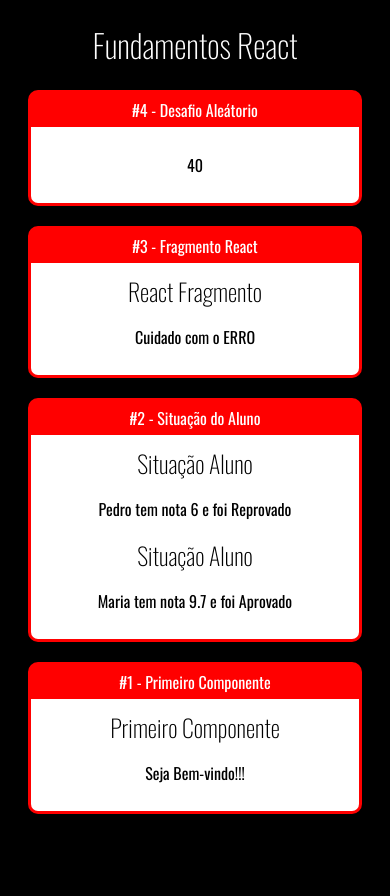
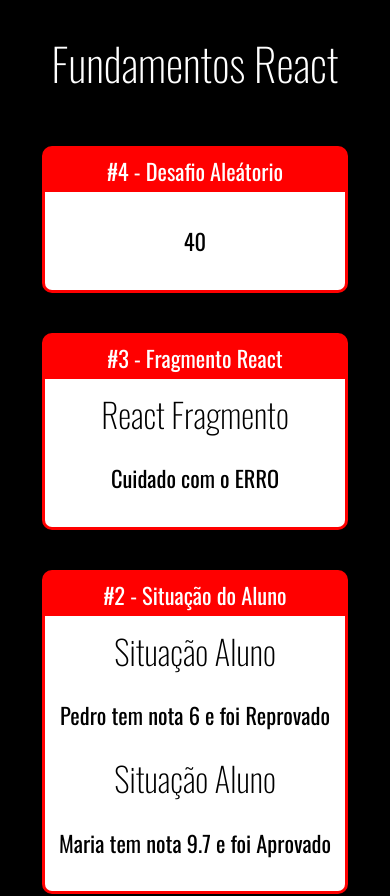
Before and after one commit to CoderEduardo/React, a React (Create React App) app in the folder fundamentos-react/: page / in a window 390 px wide. Shown: the top 896 px of the page. Before the commit the page ends 844 px from the top, so only its background shows below. Built offline with nearby package versions, Linux system fonts and the light colour scheme.

Commit message:
Aplicando responsividade com flex-box

```diff
--- /dev/null
+++ b/fundamentos-react/src/App.css
@@ -0,0 +1,5 @@
+.App .Cards{
+    display: flex;
+    flex-wrap: wrap;
+    justify-content: center;
+}
--- a/fundamentos-react/src/App.jsx
+++ b/fundamentos-react/src/App.jsx
@@ -1,5 +1,6 @@
 import React from "react";
 
+import './App.css'
 import Primeiro from './components/basicos/Primeiro'
 import ComParametro from './components/basicos/ComParametro'
 import Fragmento from './components/basicos/Fragmento'
@@ -7,9 +8,10 @@
 import Card from "./components/layout/Card";
 
 export default _ =>
-    <div id="app">
+    <div className="App">
         <h1>Fundamentos React</h1>
 
+        <div className="Cards">
         <Card titulo="#4 - Desafio Aleátorio">
             <Aleatorio min="0" max="100" />
         </Card>
@@ -27,4 +29,6 @@
             <Primeiro />
         </Card>
 
+        </div>
+
     </div>
--- a/fundamentos-react/src/components/layout/Card.css
+++ b/fundamentos-react/src/components/layout/Card.css
@@ -4,6 +4,10 @@
     overflow: hidden;
     border: solid red 3px;
     margin: 20px;
+    display: flex;
+    flex-direction: column;
+    min-width: 300px;
+    max-width: 300px;
 }
 
 .Card .Title {
@@ -14,6 +18,7 @@
 }
 
 .Card .Content{
+    flex-grow: 1;
     background-color: white;
     color: black;
     padding: 10px;
--- a/fundamentos-react/src/index.css
+++ b/fundamentos-react/src/index.css
@@ -3,6 +3,7 @@
     color: white;
     font-family: Oswald;
     text-align: center;
+    font-size: 1.4rem;
 }
 
 h1, h2, h3{
```
